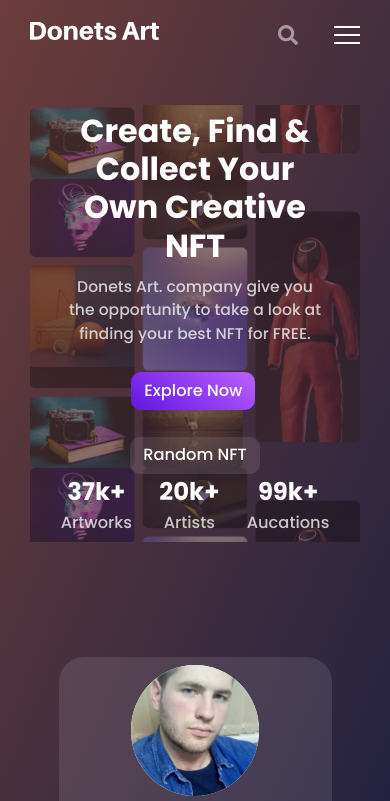
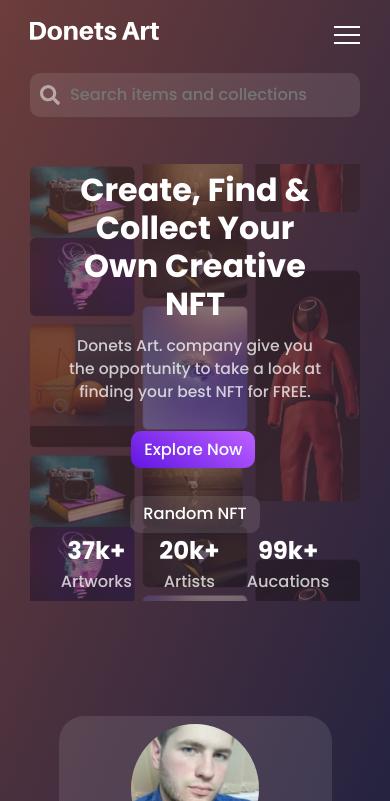
Before and after one commit to sarmelano/NFT, a plain HTML site: page index.html in a window 390 px wide. Both pictures are taken after a click on the button 319 px from the left and 34 px from the top of the page. Shown: the top 801 px of the page. Drawn offline with Linux system fonts and the light colour scheme.

Commit message:
final preparing

```diff
--- a/index.html
+++ b/index.html
@@ -38,7 +38,7 @@
         </nav>
         <!--<MOBILE-MENU>-->
         <div class="hamburger-menu">
-            <input id="menu__toggle" type="checkbox" />
+            <input id="menu__toggle" type="checkbox">
             <label class="menu__btn" for="menu__toggle">
                 <span></span>
             </label>
@@ -48,20 +48,24 @@
                 <li><a class="menu__item" href="#">Feature</a></li>
                 <li><a class="menu__item" href="#">FAQ</a></li>
                 <li><a class="menu__item" href="#">Select Wallet</a></li>
-
             </ul>
         </div>
+
+        <button id="search-button" class="header__search-mob btn"></button>
         <!--</MOBILE-MENU>-->
-
-            <button class="header__search btn"></button>
-
     </header>
 
     <!--</HEADER>-->
 
+    <!--<MOBILE-FORM>-->
+    <form action="/" method="get" class="search-form-mob" style="display:none;">
+        <input class="search-form__input-mob" type="search" placeholder="Search items and collections">
+        <button class="search-mob_button" type="button"></button>
+    </form>
+    <!--</MOBILE-FORM>-->
+
     <!--container for the entire structure holding all other sections-->
     <div class="container1197">
-
         <!--</MAIN>-->
         <main class="main">
 
@@ -319,21 +323,19 @@
         </article>
 
         <!--</ARTICLE-FAQ>-->
-
     </div>
-
     <!--/container for the entire structure holding all other sections-->
 
     <!--<FOOTER>-->
-
     <footer class="container1197 partners">
         <img class=" partners__img" src="../nft/images/partners/ivan_white.svg" width="20" alt="Donets Ivan">
         <img class=" partners__img" src="../nft/images/partners/meri_white.svg" width="25" alt="Hovhannisyan Meri">
         <img class=" partners__img" src="../nft/images/partners/dmytro_white.svg" width="20" alt="Donets Dmytro">
     </footer>
-
     <!--</FOOTER>-->
+    <!--<SCROLL-->
     <button id="scroll-to-top"></button>
+    <!--</SCROLL-->
     <script src="../nft/scripts/script.js"></script>
 
 </body>
--- a/scripts/script.js
+++ b/scripts/script.js
@@ -52,7 +52,7 @@ right.addEventListener('click', function() {
 window.onscroll = function() {scrollFunction()};
 
 function scrollFunction() {
-  if (document.body.scrollTop > 20 || document.documentElement.scrollTop > 20) {
+  if (document.body.scrollTop > 200 || document.documentElement.scrollTop > 200) {
     document.getElementById("scroll-to-top").style.display = "block";
   } else {
     document.getElementById("scroll-to-top").style.display = "none";
@@ -62,3 +62,16 @@ function scrollFunction() {
 document.getElementById("scroll-to-top").addEventListener("click", function(){
   window.scrollTo({top: 0, behavior: "smooth"});
 });
+
+
+
+
+var searchButton = document.getElementById("search-button");
+var searchForm = document.getElementsByClassName("search-form-mob")[0];
+
+searchButton.addEventListener("click", showSearchForm);
+
+function showSearchForm() {
+  searchButton.style.display = "none"; // hide
+  searchForm.style.display = "block"; // show
+}
--- a/styles/common.css
+++ b/styles/common.css
@@ -40,6 +40,7 @@ body {
   background-image: url(../images/default-monochrome-white.svg);
   background-repeat: no-repeat;
 }
+
 /*search form*/
 .search-form {
   position: relative;
@@ -86,7 +87,61 @@ body {
   position: absolute;
   right: 12px;
 }
+
 /*/search-form*/
+/*<search-form mobile>*/
+
+.search-form__input-mob {
+  width: 100%;
+  font-size: var(--fs-small);
+  line-height: var(--lh-medium);
+  background-color: var(--bc-grey);
+  border-radius: 10px;
+  padding: 10px 40px;
+  border: none;
+  outline: none;
+  color: var(--color-white);
+}
+
+#search-button {
+  position: relative;
+  background-image: url(../images/search.svg);
+  background-repeat: no-repeat;
+  width: 20px;
+  height: 20px;
+  cursor: pointer;
+}
+
+.search-form__input-mob::-webkit-search-cancel-button {
+  position: absolute;
+  right: 12px;
+}
+
+.search-form__input-mob::-moz-search-cancel {
+  position: absolute;
+  right: 12px;
+}
+
+.search-form__input-mob::-ms-clear {
+  position: absolute;
+  right: 12px;
+}
+
+.search-mob_button {
+  display: block;
+  width: 20px;
+  height: 20px;
+  background-image: url(../images/search.svg);
+  background-repeat: no-repeat;
+  background-color: transparent;
+  border: none;
+  position: absolute;
+  top: calc(50% - 10px);
+  left: 25px;
+  cursor: pointer;
+}
+
+/*</search-form mobile>*/
 .header__list {
   display: flex;
   gap: 2.3455vw;
@@ -113,7 +168,7 @@ body {
   padding-top: 5px;
 }
 
-.header__search {
+.header__search-mob {
   display: none;
   padding-right: 15vw;
   width: 20px;
--- a/styles/media.css
+++ b/styles/media.css
@@ -67,7 +67,7 @@ only screen and (min-width: 1440px) and (max-width: 4000px) and (min-resolution:
   }
 
   .hamburger-menu,
-  .header__search {
+  .header__search-mob {
     display: block;
     padding-right: 11vw;
   }
@@ -75,6 +75,14 @@ only screen and (min-width: 1440px) and (max-width: 4000px) and (min-resolution:
   .search-form,
   .header__desktop_nav {
     display: none;
+  }
+
+  .search-form-mob {
+    position: relative;
+    display: block;
+    margin-bottom: 13%;
+    margin-top: -9%;
+    padding: 0 15px
   }
 
   .main__text-block_title {
@@ -149,7 +157,7 @@ only screen and (min-width: 1440px) and (max-width: 4000px) and (min-resolution:
     --mb-medium: 20%;
   }
 
-  .header__search {
+  .header__search-mob {
     padding-right: 12.5vw;
   }
 
@@ -294,7 +302,7 @@ only screen and (min-width: 1440px) and (max-width: 4000px) and (min-resolution:
 /*regular sizes==================================================*/
 @media screen and (max-width:650px) {
 
-  .header__search {
+  .header__search-mob {
     padding-right: 15vw;
   }
 
@@ -377,7 +385,7 @@ only screen and (min-width: 1440px) and (max-width: 4000px) and (min-resolution:
 
 /*regular sizes==================================================*/
 @media screen and (max-width:550px) {
-  .header__search {
+  .header__search-mob {
     padding-right: 17vw;
   }
 }
@@ -413,7 +421,7 @@ only screen and (min-width: 1440px) and (max-width: 4000px) and (min-resolution:
     margin: 0;
   }
 
-  .header__search {
+  .header__search-mob {
     padding-right: 21vw;
 }
 
```
Lines whose indentation alone changed are shown as unchanged.
